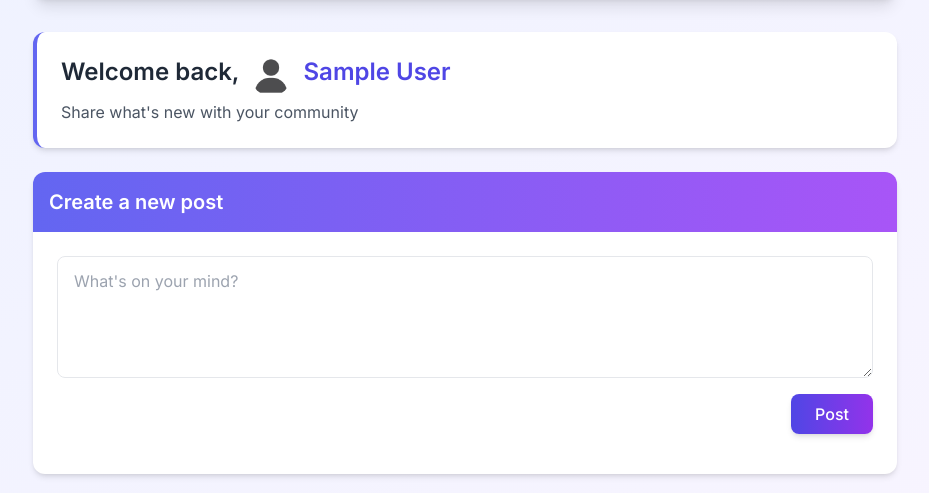
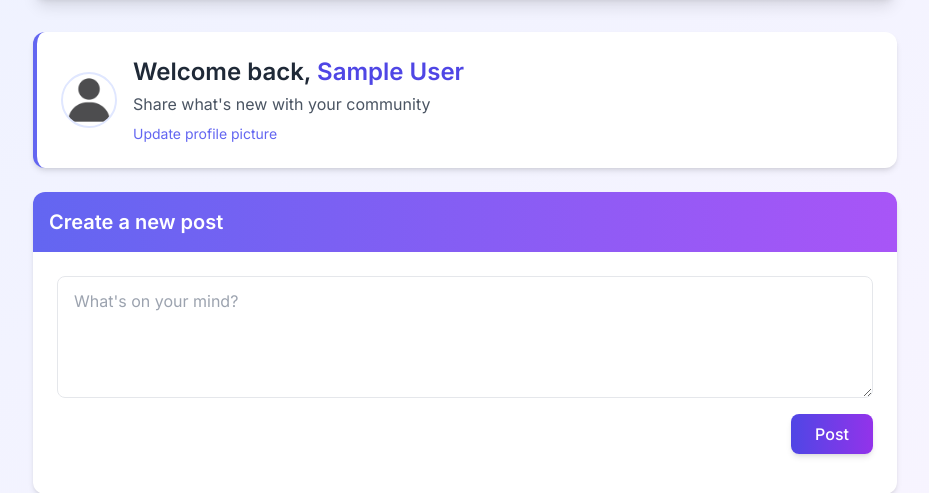
Before and after one commit to maaz81/Thought-Sharing-WebApp, a Node server app: page /profile in a window 1280 px wide. Shown: the part 140-633 px from the top of the page, without its empty margins (175-1104 px from the left). Run offline with Node 20, Linux system fonts and the light colour scheme; the visitor is signed in with stand-in values (Sample User, id 1); some libraries are stand-ins or nearby versions.

Commit message:
update profile page

```diff
--- a/views/profile.ejs
+++ b/views/profile.ejs
@@ -1,4 +1,5 @@
 <html lang="en">
+
 <head>
     <meta charset="UTF-8">
     <meta name="viewport" content="width=device-width, initial-scale=1.0">
@@ -21,7 +22,8 @@
                     <h1 class="text-3xl font-bold text-white">Social App</h1>
                     <p class="text-indigo-100">Connect with your friends</p>
                 </div>
-                <a href="/Logout" class="bg-white hover:bg-gray-100 text-indigo-600 px-4 py-2 rounded-lg font-medium transition duration-200">
+                <a href="/Logout"
+                    class="bg-white hover:bg-gray-100 text-indigo-600 px-4 py-2 rounded-lg font-medium transition duration-200">
                     Logout
                 </a>
             </div>
@@ -29,8 +31,34 @@
 
         <!-- User Greeting Card -->
         <div class="bg-white rounded-xl shadow-md p-6 mb-6 border-l-4 border-indigo-500">
-            <h1 class="flex item-center text-2xl font-semibold text-gray-800">Welcome back, <div class="w-10 h-10 mx-3 rounded-full"><a href="/profile/upload"><img class="rounded-full w-full h-full object-cover" src="/user/<%= user.profilepic %>"></a></div> <span class="text-indigo-600"><%= user.name %></span></h1>
+            <div class="flex items-center">
+                <div class="flex-shrink-0 mr-4">
+                    <a href="/profile/upload"
+                        class="block w-14 h-14 rounded-full overflow-hidden border-2 border-indigo-100 hover:border-indigo-300 transition duration-200">
+                        <% if (user.profilepic) { %>
+                            <img class="w-full h-full object-cover" src="/user/<%= user.profilepic %>"
+                                alt="Profile picture">
+                            <% } else { %>
+                                <div
+                                    class="w-full h-full bg-gradient-to-r from-indigo-100 to-purple-100 flex items-center justify-center text-indigo-600 font-semibold text-xl">
+                                    <%= user.name.charAt(0).toUpperCase() %>
+                                </div>
+                                <% } %>
+                    </a>
+                </div>
+                <div>
+                    <h1 class="text-2xl font-semibold text-gray-800">
+                        Welcome back, <span class="text-indigo-600">
+                            <%= user.name %>
+                        </span>
+                    </h1>
                     <p class="text-gray-600 mt-1">Share what's new with your community</p>
+                    <a href="/profile/upload"
+                        class="text-sm text-indigo-500 hover:text-indigo-700 mt-2 inline-block transition duration-200">
+                        Update profile picture
+                    </a>
+                </div>
+            </div>
         </div>
 
         <!-- Post Creation Form -->
@@ -57,10 +85,12 @@
                 <h3 class="text-xl font-semibold text-white">Your Posts</h3>
             </div>
 
-            <% if (user.post.length === 0) { %>
+            <% if (user.post.length===0) { %>
                 <div class="bg-white rounded-b-xl shadow-md p-8 text-center">
-                    <svg xmlns="http://www.w3.org/2000/svg" class="h-12 w-12 mx-auto text-gray-400" fill="none" viewBox="0 0 24 24" stroke="currentColor">
-                        <path stroke-linecap="round" stroke-linejoin="round" stroke-width="1.5" d="M9 12h6m-6 4h6m2 5H7a2 2 0 01-2-2V5a2 2 0 012-2h5.586a1 1 0 01.707.293l5.414 5.414a1 1 0 01.293.707V19a2 2 0 01-2 2z" />
+                    <svg xmlns="http://www.w3.org/2000/svg" class="h-12 w-12 mx-auto text-gray-400" fill="none"
+                        viewBox="0 0 24 24" stroke="currentColor">
+                        <path stroke-linecap="round" stroke-linejoin="round" stroke-width="1.5"
+                            d="M9 12h6m-6 4h6m2 5H7a2 2 0 01-2-2V5a2 2 0 012-2h5.586a1 1 0 01.707.293l5.414 5.414a1 1 0 01.293.707V19a2 2 0 01-2 2z" />
                     </svg>
                     <p class="text-gray-500 mt-4">You haven't posted anything yet.</p>
                     <p class="text-gray-400 text-sm mt-1">Share your first post above!</p>
@@ -71,29 +101,46 @@
                             <div class="post bg-white rounded-lg shadow-md overflow-hidden">
                                 <div class="p-6">
                                     <div class="flex items-center mb-4">
-                                    <div class="w-10 h-10 bg-gradient-to-r from-indigo-100 to-purple-100 rounded-full flex items-center justify-center mr-3">
-                                        <span class="text-indigo-600 font-semibold"><%= user.username.charAt(0).toUpperCase() %></span>
+                                        <div
+                                            class="w-10 h-10 bg-gradient-to-r from-indigo-100 to-purple-100 rounded-full flex items-center justify-center mr-3">
+                                            <span class="text-indigo-600 font-semibold">
+                                                <%= user.username.charAt(0).toUpperCase() %>
+                                            </span>
                                         </div>
                                         <div>
-                                        <h4 class="font-medium text-gray-800">@<%= user.username %></h4>
-                                        <p class="text-xs text-gray-500"><%= new Date(post.createdAt).toLocaleString() %></p>
+                                            <h4 class="font-medium text-gray-800">@<%= user.username %>
+                                            </h4>
+                                            <p class="text-xs text-gray-500">
+                                                <%= new Date(post.createdAt).toLocaleString() %>
+                                            </p>
                                         </div>
                                     </div>
-                                <p class="text-gray-700 mb-4 whitespace-pre-line"><%= post.content %></p>
+                                    <p class="text-gray-700 mb-4 whitespace-pre-line">
+                                        <%= post.content %>
+                                    </p>
                                     <div class="flex items-center text-sm text-gray-500 border-t pt-3">
                                         <div class="flex items-center mr-4">
                                             <a href="/like/<%= post._id %>" class="flex items-center group">
-                                            <svg xmlns="http://www.w3.org/2000/svg" class="h-5 w-5 mr-1 group-hover:text-red-500 transition duration-200 <%= post.likes.indexOf(user._id) !== -1 ? 'text-red-500 fill-current' : 'text-gray-400' %>" viewBox="0 0 20 20" stroke="currentColor">
-                                                <path stroke-linecap="round" stroke-linejoin="round" stroke-width="1.5" d="M4.318 6.318a4.5 4.5 0 000 6.364L12 20.364l7.682-7.682a4.5 4.5 0 00-6.364-6.364L12 7.636l-1.318-1.318a4.5 4.5 0 00-6.364 0z" />
+                                                <svg xmlns="http://www.w3.org/2000/svg"
+                                                    class="h-5 w-5 mr-1 group-hover:text-red-500 transition duration-200 <%= post.likes.indexOf(user._id) !== -1 ? 'text-red-500 fill-current' : 'text-gray-400' %>"
+                                                    viewBox="0 0 20 20" stroke="currentColor">
+                                                    <path stroke-linecap="round" stroke-linejoin="round"
+                                                        stroke-width="1.5"
+                                                        d="M4.318 6.318a4.5 4.5 0 000 6.364L12 20.364l7.682-7.682a4.5 4.5 0 00-6.364-6.364L12 7.636l-1.318-1.318a4.5 4.5 0 00-6.364 0z" />
                                                 </svg>
-                                            <span class="group-hover:text-red-500 transition duration-200 <%= post.likes.indexOf(user._id) !== -1 ? 'text-red-500' : '' %>">
-                                                <%= post.likes.length %> <%= post.likes.length === 1 ? 'Like' : 'Likes' %>
+                                                <span
+                                                    class="group-hover:text-red-500 transition duration-200 <%= post.likes.indexOf(user._id) !== -1 ? 'text-red-500' : '' %>">
+                                                    <%= post.likes.length %>
+                                                        <%= post.likes.length===1 ? 'Like' : 'Likes' %>
                                                 </span>
                                             </a>
                                         </div>
-                                    <a href="/edit/<%= post._id %>" class="flex items-center mr-4 hover:text-indigo-600 transition duration-200">
-                                        <svg xmlns="http://www.w3.org/2000/svg" class="h-5 w-5 mr-1" fill="none" viewBox="0 0 24 24" stroke="currentColor">
-                                            <path stroke-linecap="round" stroke-linejoin="round" stroke-width="1.5" d="M11 5H6a2 2 0 00-2 2v11a2 2 0 002 2h11a2 2 0 002-2v-5m-1.414-9.414a2 2 0 112.828 2.828L11.828 15H9v-2.828l8.586-8.586z" />
+                                        <a href="/edit/<%= post._id %>"
+                                            class="flex items-center mr-4 hover:text-indigo-600 transition duration-200">
+                                            <svg xmlns="http://www.w3.org/2000/svg" class="h-5 w-5 mr-1" fill="none"
+                                                viewBox="0 0 24 24" stroke="currentColor">
+                                                <path stroke-linecap="round" stroke-linejoin="round" stroke-width="1.5"
+                                                    d="M11 5H6a2 2 0 00-2 2v11a2 2 0 002 2h11a2 2 0 002-2v-5m-1.414-9.414a2 2 0 112.828 2.828L11.828 15H9v-2.828l8.586-8.586z" />
                                             </svg>
                                             Edit
                                         </a>
@@ -106,4 +153,5 @@
         </div>
     </div>
 </body>
+
 </html>
```
Lines whose indentation alone changed are shown as unchanged.
